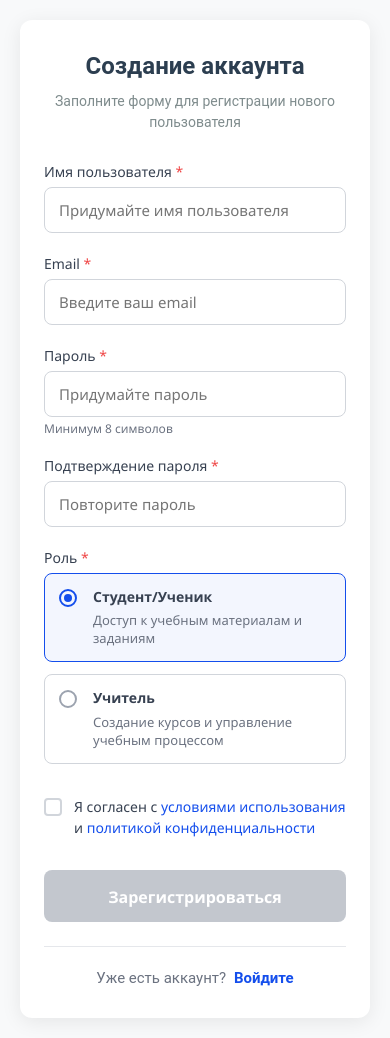
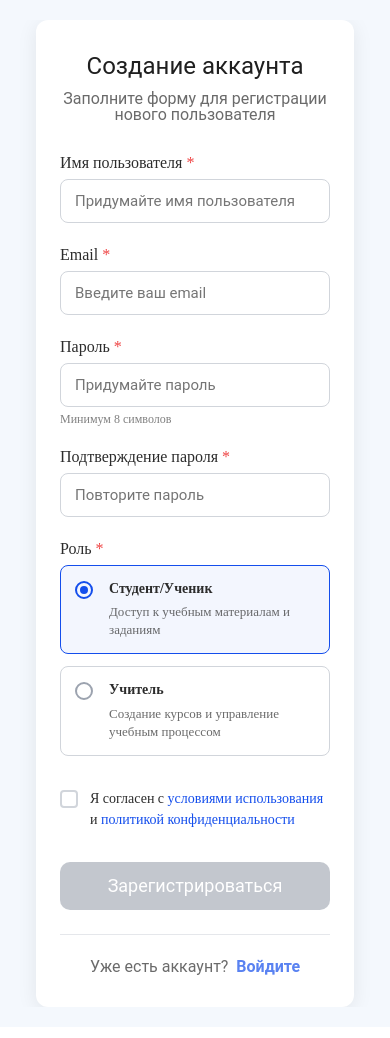
Before and after one commit to gurovic/booml, a Vue app in the folder frontend/: page /register in a window 390 px wide. Built offline with nearby package versions, Linux system fonts and the light colour scheme.

Commit message:
add user storage

```diff
--- a/frontend/package.json
+++ b/frontend/package.json
@@ -14,6 +14,7 @@
     "markdown-it": "^14.1.0",
     "markdown-it-katex": "^2.0.3",
     "markdown-it-mathjax3": "^5.2.0",
+    "pinia": "^3.0.4",
     "vue": "^3.2.13",
     "vue-router": "^4.6.3"
   },
--- /dev/null
+++ b/frontend/src/api/user.js
@@ -0,0 +1,17 @@
+import { apiPost } from './http'
+
+export function login(credentials){
+    return apiPost('backend/login/', credentials)
+}
+
+export function register(userData){
+    return apiPost('backend/register/', userData)
+}
+
+export function logout(){
+    return apiPost('backend/logout/')
+}
+
+export function checkAuth(){
+    return apiPost('backend/check-auth/')
+}
--- a/frontend/src/main.js
+++ b/frontend/src/main.js
@@ -1,10 +1,13 @@
 import { createApp } from 'vue'
+import { createPinia } from 'pinia'
 import App from '@/App.vue'
 import router from '@/router/index.js'
 import '@/assets/styles/main.css'
 
 const app = createApp(App)
+const pinia = createPinia()
 
 app.use(router)
+app.use(pinia)
 
 app.mount('#app')
--- a/frontend/src/pages/RegisterPage.vue
+++ b/frontend/src/pages/RegisterPage.vue
@@ -1,6 +1,6 @@
 <template>
     <div class="auth-page">
-        <div class="auth-page__container">
+        <div class="auth-page__container container">
             <div class="auth-card">
                 <div class="auth-card__header">
                     <h2 class="auth-card__title">Создание аккаунта</h2>
@@ -168,7 +168,7 @@
                     <button
                         type="submit"
                         :class="[
-                            'auth-card__submit',
+                            'auth-card__submit button button--primary',
                             { 'auth-card__submit--loading': loading }
                         ]"
                         :disabled="loading || !acceptTerms"
@@ -199,9 +199,10 @@
 <script setup>
 import { ref, reactive } from 'vue'
 import { useRouter } from 'vue-router'
-import { authService } from '@/services/auth'
+import { useUserStore } from '@/stores/UserStore'
 
 const router = useRouter()
+const userStore = useUserStore()
 
 const loading = ref(false)
 const acceptTerms = ref(false)
@@ -238,20 +239,16 @@ const handleSubmit = async () => {
     clearErrors()
 
     try {
-        const result = await authService.register({
-            username: formData.username,
-            email: formData.email,
-            password1: formData.password,
-            password2: formData.password2,
-            role: formData.role
-        })
+        userStore.username = formData.username
+        userStore.email = formData.email
+        userStore.password = formData.password
+        userStore.password2 = formData.password2
+        userStore.role = formData.role
+
+        const result = await userStore.registerUser()
 
         if (result.success) {
-            // Автоматически логиним после успешной регистрации
-            const loginResult = await authService.login({
-                username: formData.username,
-                password: formData.password
-            })
+            const loginResult = await userStore.loginUser()
 
             if (loginResult.success) {
                 await router.push('/')
@@ -300,13 +297,11 @@ const handleErrors = (error) => {
     display: flex;
     align-items: center;
     justify-content: center;
-    background-color: #f8f9fa;
+    background-color: var(--color-bg-default);
     padding: 20px;
-    font-family: 'Segoe UI', Tahoma, Geneva, Verdana, sans-serif;
 }
 
 .auth-page__container {
-    width: 100%;
     max-width: 520px;
     margin: 0 auto;
 }
@@ -324,18 +319,17 @@ const handleErrors = (error) => {
 }
 
 .auth-card__title {
-    color: #2c3e50;
-    font-size: 26px;
-    font-weight: 600;
+    color: var(--color-text-title);
+    font-size: 28px;
+    font-weight: 400;
     margin: 0 0 10px 0;
     line-height: 1.2;
 }
 
 .auth-card__subtitle {
-    color: #7f8c8d;
-    font-size: 15px;
+    color: var(--color-text-primary);
+    opacity: 0.7;
     margin: 0;
-    line-height: 1.5;
 }
 
 .auth-card__form {
@@ -359,9 +353,9 @@ const handleErrors = (error) => {
 
 .form-group__label {
     display: block;
-    color: #374151;
-    font-weight: 500;
-    font-size: 14px;
+    color: var(--color-text-primary);
+    font-weight: 400;
+    font-size: 16px;
     margin-bottom: 8px;
 }
 
@@ -376,15 +370,16 @@ const handleErrors = (error) => {
     border: 1px solid #d1d5db;
     border-radius: 8px;
     font-size: 16px;
-    color: #111827;
+    color: var(--color-text-primary);
     background-color: #fff;
     transition: border-color 0.15s ease;
     box-sizing: border-box;
+    font-family: var(--font-default);
 }
 
 .form-group__input:focus {
     outline: none;
-    border-color: #144EEC;
+    border-color: var(--color-button-primary);
     box-shadow: 0 0 0 3px rgba(20, 78, 236, 0.1);
 }
 
@@ -412,11 +407,13 @@ const handleErrors = (error) => {
 
 .form-group__hint {
     display: block;
-    color: #6b7280;
+    color: var(--color-text-primary);
+    opacity: 0.6;
     font-size: 12px;
     margin-top: 6px;
 }
 
+/* Стили для выбора роли */
 .role-options {
     display: flex;
     flex-direction: column;
@@ -440,12 +437,12 @@ const handleErrors = (error) => {
 }
 
 .role-option--selected {
-    border-color: #144EEC;
+    border-color: var(--color-button-primary);
     background-color: rgba(20, 78, 236, 0.05);
 }
 
 .role-option--selected:hover {
-    border-color: #144EEC;
+    border-color: var(--color-button-primary);
     background-color: rgba(20, 78, 236, 0.08);
 }
 
@@ -470,7 +467,7 @@ const handleErrors = (error) => {
 }
 
 .role-option--selected .role-option__custom {
-    border-color: #144EEC;
+    border-color: var(--color-button-primary);
 }
 
 .role-option--selected .role-option__custom::after {
@@ -481,7 +478,7 @@ const handleErrors = (error) => {
     transform: translate(-50%, -50%);
     width: 8px;
     height: 8px;
-    background-color: #144EEC;
+    background-color: var(--color-button-primary);
     border-radius: 50%;
 }
 
@@ -492,7 +489,7 @@ const handleErrors = (error) => {
 
 .role-option__label {
     font-weight: 600;
-    color: #374151;
+    color: var(--color-text-primary);
     font-size: 15px;
     margin-bottom: 6px;
     display: block;
@@ -500,7 +497,8 @@ const handleErrors = (error) => {
 }
 
 .role-option__description {
-    color: #6b7280;
+    color: var(--color-text-primary);
+    opacity: 0.7;
     font-size: 14px;
     line-height: 1.4;
     display: block;
@@ -508,6 +506,7 @@ const handleErrors = (error) => {
     margin-left: 0;
 }
 
+/* Стили для чекбокса с условиями */
 .form-group--terms {
     padding-top: 8px;
 }
@@ -544,8 +543,8 @@ const handleErrors = (error) => {
 }
 
 .checkbox-label input[type="checkbox"]:checked + .checkbox-custom {
-    border-color: #144EEC;
-    background-color: #144EEC;
+    border-color: var(--color-button-primary);
+    background-color: var(--color-button-primary);
 }
 
 .checkbox-label input[type="checkbox"]:checked + .checkbox-custom::after {
@@ -560,13 +559,13 @@ const handleErrors = (error) => {
 }
 
 .checkbox-text {
-    color: #374151;
+    color: var(--color-text-primary);
     font-size: 14px;
     line-height: 1.5;
 }
 
 .terms-link {
-    color: #144EEC;
+    color: var(--color-button-primary);
     text-decoration: none;
     font-weight: 500;
     transition: color 0.15s ease;
@@ -577,27 +576,19 @@ const handleErrors = (error) => {
     text-decoration: underline;
 }
 
+/* Стили для кнопки */
 .auth-card__submit {
     width: 100%;
-    background-color: #144EEC;
-    color: white;
-    border: none;
-    border-radius: 8px;
-    padding: 16px;
-    font-size: 16px;
-    font-weight: 600;
-    cursor: pointer;
-    transition: background-color 0.15s ease;
     height: 52px;
     margin-top: 8px;
+    font-size: 20px;
+    border-radius: 10px;
+    position: relative;
+    transition: background-color 0.15s ease;
 }
 
 .auth-card__submit:hover:not(:disabled) {
     background-color: #0d3ec8;
-}
-
-.auth-card__submit:active:not(:disabled) {
-    background-color: #0a32a8;
 }
 
 .auth-card__submit:disabled {
@@ -646,13 +637,13 @@ const handleErrors = (error) => {
 }
 
 .auth-card__footer-text {
-    color: #6b7280;
-    font-size: 15px;
+    color: var(--color-text-primary);
+    opacity: 0.7;
     margin: 0;
 }
 
 .auth-card__footer-link {
-    color: #144EEC;
+    color: var(--color-button-primary);
     text-decoration: none;
     font-weight: 600;
     margin-left: 4px;
@@ -671,10 +662,6 @@ const handleErrors = (error) => {
 
     .auth-card__title {
         font-size: 24px;
-    }
-
-    .auth-card__subtitle {
-        font-size: 14px;
     }
 
     .form-group__input {
@@ -699,5 +686,10 @@ const handleErrors = (error) => {
     .role-option__description {
         font-size: 13px;
     }
+
+    .auth-card__submit {
+        height: 48px;
+        font-size: 18px;
+    }
 }
 </style>
--- /dev/null
+++ b/frontend/src/stores/UserStore.js
@@ -0,0 +1,154 @@
+import { defineStore } from 'pinia'
+import { ref, computed } from 'vue'
+import * as user from '@/api/user'
+
+export const useUserStore = defineStore('user', () => {
+    const id = ref(null)
+    const username = ref(null)
+    const email = ref(null)
+    const role = ref("student")
+    const currentUser = ref(null)
+
+    const accessToken = ref(null)
+    const refreshToken = ref(null)
+
+    const password = ref(null)
+    const password2 = ref(null)
+
+    const isAuthenticated = computed(() => {
+        return !!accessToken.value && !!id.value
+    })
+
+    async function loginUser() {
+        try {
+            const res = await user.login({
+                username: username.value,
+                password: password.value,
+            })
+
+            if (res.success) {
+                id.value = res.user.id
+                username.value = res.user.username
+                email.value = res.user.email
+                accessToken.value = res.tokens.access
+                refreshToken.value = res.tokens.refresh
+                currentUser.value = {
+                    'id': id.value,
+                    'username': username.value,
+                    'email': email.value,
+                    'role': role.value,
+                }
+
+                return {
+                    success: true,
+                    message: res.message,
+                }
+            }
+
+            return {
+                success: false,
+                error: res.message || 'Ошибка авторизации'
+            }
+        } catch (err) {
+            console.error('Failed to login user:', err)
+            return {
+                success: false,
+                error: 'Ошибка при входе'
+            }
+        }
+    }
+
+    async function registerUser() {
+        try {
+            const res = await user.register({
+                username: username.value,
+                email: email.value,
+                password1: password.value,
+                password2: password2.value,
+                role: role.value,
+            })
+
+            if (res.success) {
+                id.value = res.user.id
+                username.value = res.user.username
+                email.value = res.user.email
+                role.value = res.user.role
+                accessToken.value = res.tokens.access
+                refreshToken.value = res.tokens.refresh
+
+                return {
+                    success: true,
+                    message: res.message,
+                }
+            }
+
+            return {
+                success: false,
+                error: res.message || 'Ошибка регистрации'
+            }
+        } catch (err) {
+            console.error('Failed to register user:', err)
+            return {
+                success: false,
+                error: 'Ошибка при регистрации'
+            }
+        }
+    }
+
+    async function logoutUser() {
+        try {
+            await user.logout()
+            clearStorage()
+            return { success: true }
+        } catch (err) {
+            console.error('Failed to logout user:', err)
+            return { success: false, error: 'Ошибка при выходе' }
+        }
+    }
+
+    function getCurrentUser() {
+        return currentUser
+    }
+
+    async function checkAuth() {
+        try {
+            const res = await user.checkAuth()
+            return res
+        } catch (err) {
+            console.error('Failed to check authorisation user:', err)
+            return { is_authenticated: false }
+        }
+    }
+
+    function clearStorage() {
+        id.value = null
+        username.value = null
+        email.value = null
+        role.value = "student"
+        currentUser.value = null
+        accessToken.value = null
+        refreshToken.value = null
+        password.value = null
+        password2.value = null
+    }
+
+    return {
+        id,
+        username,
+        email,
+        role,
+        accessToken,
+        refreshToken,
+        password,
+        password2,
+
+        isAuthenticated,
+
+        loginUser,
+        registerUser,
+        logoutUser,
+        getCurrentUser,
+        checkAuth,
+        clearStorage
+    }
+})
```
Also changed, not shown: frontend/src/components/ui/UiHeader.vue (+4 -3 lines), frontend/src/pages/LoginPage.vue (+32 -46 lines), 1 other file (tests, documents, lock files or other folders).
